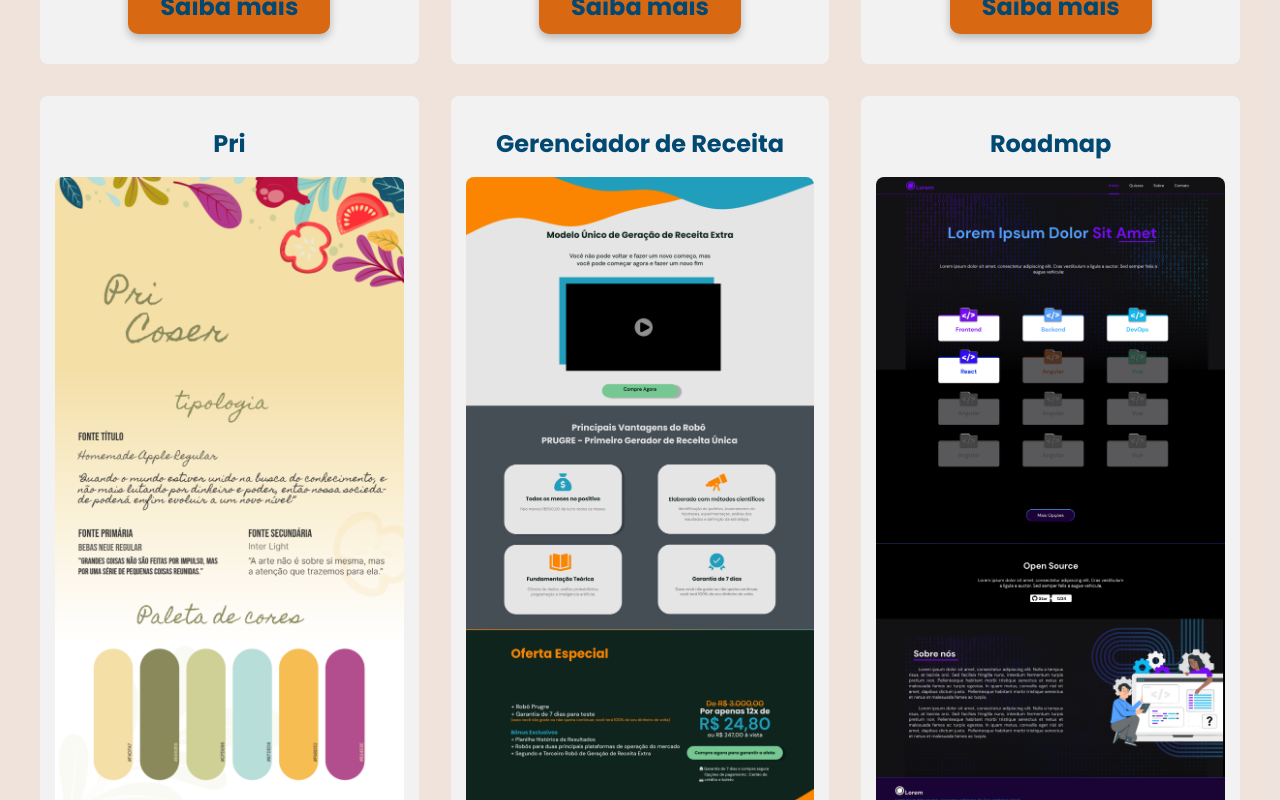
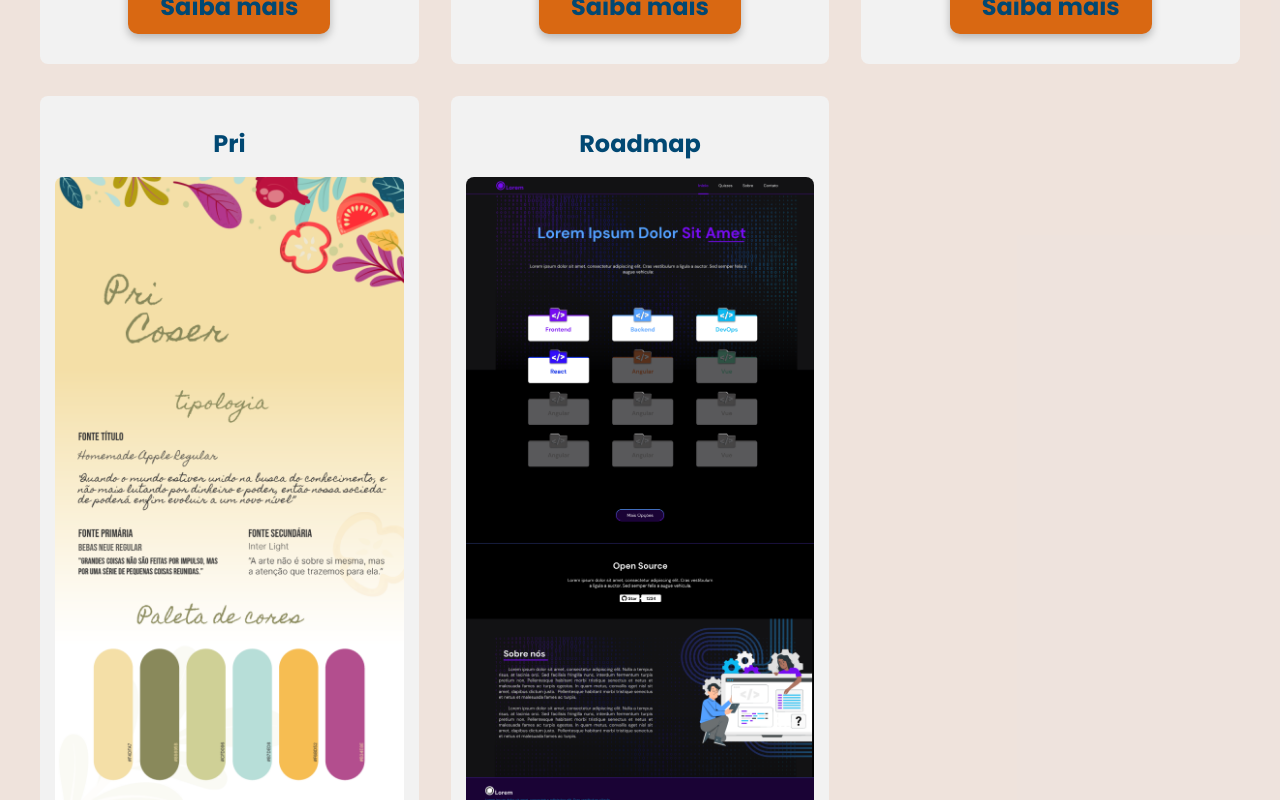
Before and after one commit to consolmagno/myWebsite, a React (Vite) app: page / in a window 1280 px wide. Shown: the part 2560-3360 px from the top of the page. Built offline with nearby package versions, Linux system fonts and the light colour scheme.

Commit message:
remove card Gerenciador de receita

```diff
--- a/src/components/Portfolio.jsx
+++ b/src/components/Portfolio.jsx
@@ -4,7 +4,7 @@ import websiteGaya from "../assets/website_gaya.png"
 import websiteInodonto from "../assets/website_inodonto.png"
 import websiteDoginc from "../assets/website_doginc.png"
 import ivPri from "../assets/iv_pri.png"
-import websiteReceita from "../assets/website_receita.png"
+// import websiteReceita from "../assets/website_receita.png"
 import websiteRoadmap from "../assets/website_roadmap.png"
 
 export function Portfolio(){
@@ -18,7 +18,7 @@ export function Portfolio(){
             <Card title='Gaya Construtora' image={websiteGaya} tag_title='web' tag_title_2='Data: 2023' btn_link= "https://www.figma.com/proto/uP74vKKyTUAr24VJTd9bYt/Untitled?page-id=0%3A1&node-id=4-3&viewport=975%2C472%2C0.15&scaling=min-zoom&starting-point-node-id=4%3A3"/>
             <Card title='Doginc.' image={websiteDoginc} tag_title='Ui/Ux'tag_title_2='Data: 2021' />
             <Card title='Pri' image={ivPri} tag_title='Identidade Visual' tag_title_2='Data:2022'/>
-            <Card title='Gerenciador de Receita' image={websiteReceita} tag_title='web' tag_title_2='Data: 2021'/>
+            {/* <Card title='Gerenciador de Receita' image={websiteReceita} tag_title='web' tag_title_2='Data: 2021'/> */}
             <Card title='Roadmap' image={websiteRoadmap} tag_title='Ui/Ux'tag_title_2='Data: 2022' btn_link= "https://www.figma.com/proto/hpmJAFvQIxMZZRdiUbQn0q/Roadmap?page-id=269%3A2&node-id=269-24&viewport=634%2C466%2C0.14&scaling=min-zoom&starting-point-node-id=269%3A24"/>
           </div>
       </div>
```
